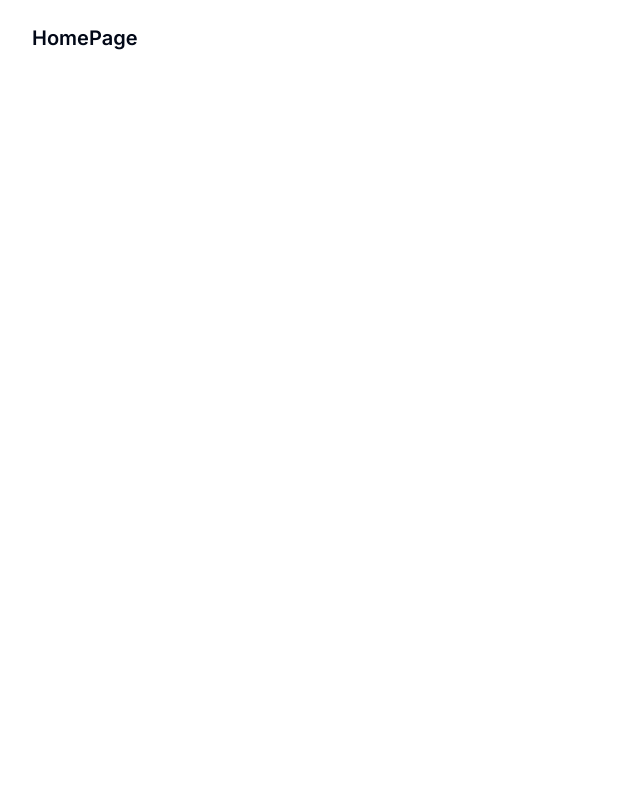
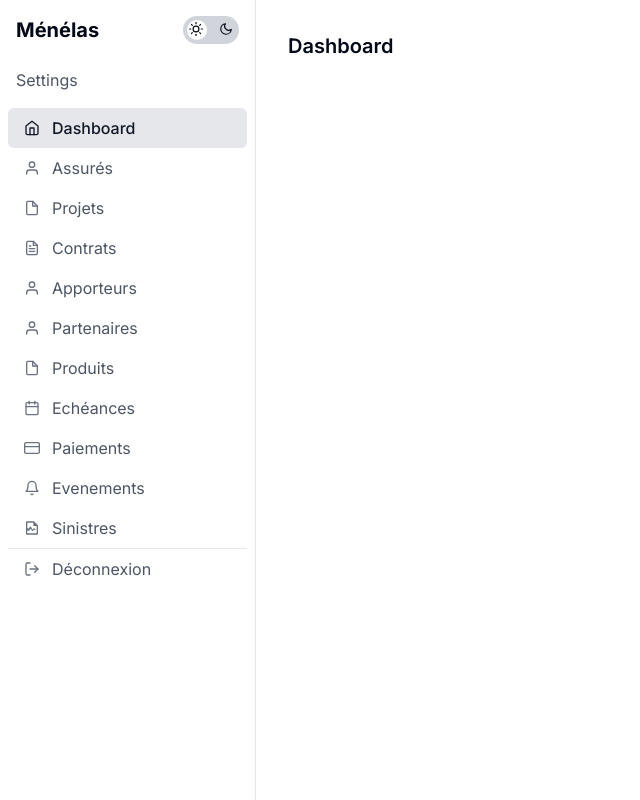
Before and after one commit to Vin-CC/menelas_erp, a Next.js app: page / in a window 1280 px wide. Shown: the whole page, without its empty margins (0-640 px from the left). Built offline with nearby package versions, Linux system fonts and the light colour scheme.

Commit message:
dashboard page has been changed from "/dashboard" to "/"

```diff
--- a/src/app/(app)/dashboard/page.tsx
+++ /dev/null
@@ -1,10 +0,0 @@
-
-const DashBoard = () => {
-    return (
-        <div>
-            <h1 className="font-semibold text-xl">Dashboard</h1>
-        </div>
-    )
-}
-
-export default DashBoard
--- /dev/null
+++ b/src/app/(app)/page.tsx
@@ -0,0 +1,10 @@
+
+const DashBoard = () => {
+  return (
+    <div>
+      <h1 className="font-semibold text-xl">Dashboard</h1>
+    </div>
+  )
+}
+
+export default DashBoard
--- a/src/app/not-found.tsx
+++ b/src/app/not-found.tsx
@@ -18,7 +18,7 @@ export default function NotFound() {
                     {`Désolé, nous n'avons pas pu trouver la page que vous recherchez.`}
                 </p>
                 <div className="mt-10 flex justify-center">
-                    <Link href="/dashboard" className="text-sm font-semibold leading-7 text-white hover:text-gray-300 transition-colors">
+                    <Link href="/" className="text-sm font-semibold leading-7 text-white hover:text-gray-300 transition-colors">
                         <span aria-hidden="true">&larr;</span> {`Retour à la page d'accueil`}
                     </Link>
                 </div>
--- a/src/app/page.tsx
+++ /dev/null
@@ -1,8 +0,0 @@
-
-export default function Home() {
-  return (
-    <main className="p-6 pl-8">
-      <h1 className="font-semibold text-xl">HomePage</h1>
-    </main>
-  );
-}
--- a/src/components/sidebar/sidebar.tsx
+++ b/src/components/sidebar/sidebar.tsx
@@ -17,7 +17,7 @@ export function Sidebar() {
                 Settings
             </Link>
             <nav className="flex-1 p-2 overflow-y-auto">
-                <SidebarItem icon="FiHome" label="Dashboard" href="/dashboard" />
+                <SidebarItem icon="FiHome" label="Dashboard" href="/" />
                 <SidebarItem icon="FiUser" label="Assurés" href="/assures" />
                 <SidebarItem icon="FiFile" label="Projets" href="/projets" />
                 <SidebarItem icon="FiFileText" label="Contrats" href="/contrats" />
--- a/src/routes.ts
+++ b/src/routes.ts
@@ -9,4 +9,4 @@ export const authRoutes = [
 
 export const apiAuthPrefix = "/api/auth";
 
-export const DEFAULT_LOGIN_REDIRECTION = "/dashboard";
+export const DEFAULT_LOGIN_REDIRECTION = "/";
```
